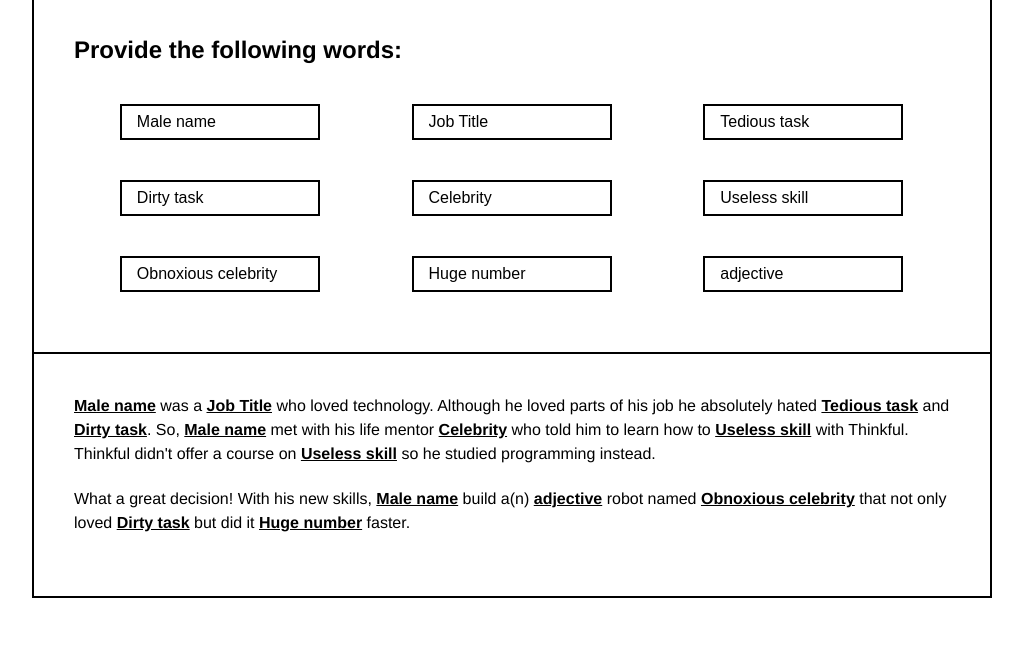
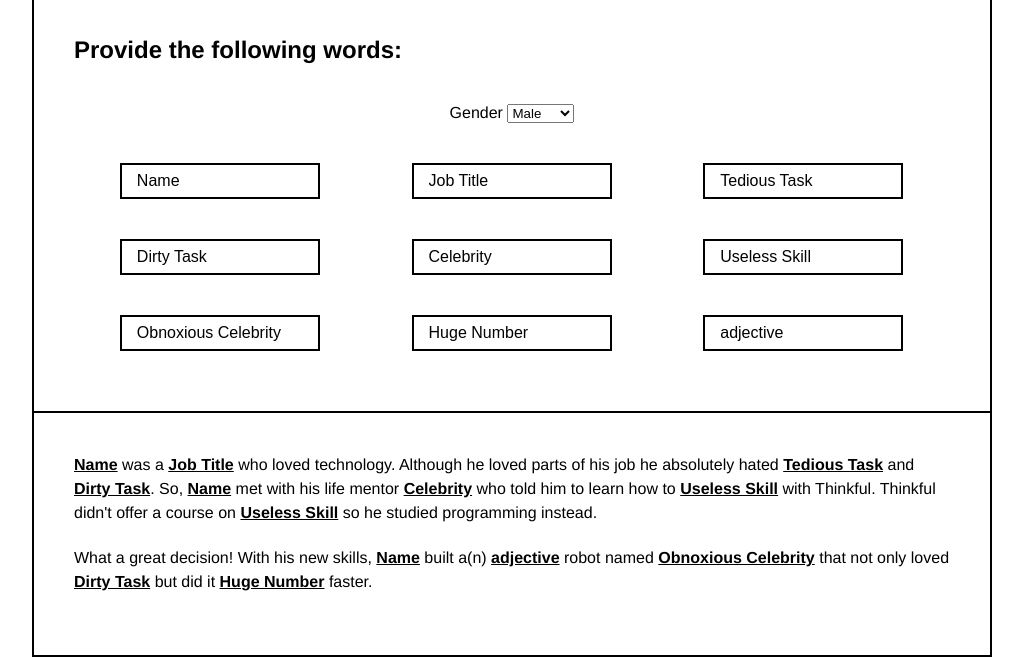
Before and after one commit to sdotson/ngmadlibs, a website: page index.html in a window 1280 px wide. Shown: the part 242-899 px from the top of the page, without its empty margins (128-1151 px from the left). Before the commit the page ends 840 px from the top, so only its background shows below. Drawn offline with Linux system fonts and the light colour scheme.

Commit message:
add controller and gender select functionality

```diff
--- a/index.html
+++ b/index.html
@@ -11,8 +11,8 @@
 		<![endif]-->
 		<link rel="stylesheet" href="css/styles.css" type="text/css">
 	</head>
-	<body ng-app=''>
-		<div class="content-width">
+	<body ng-app='myApp'>
+		<div class="content-width" ng-controller="MyCtrl" ng-init="changeGender()">
 			<header class="clearfix header">
 				<div class="img-wrapper">
 					<img src="images/mad-lib-happy-face.png" class="happyface">
@@ -23,41 +23,49 @@
 			<section class="clearfix provide-words">
 				<h2>Provide the following words:</h2>
 				<form ng-model="words" name="form">
-					<div class="form-item">
-						<input type="text" ng-model="maleName" ng-init="maleName = 'Male name'">
+					<div class="form-item form-item-full">
+						<label>Gender</label>
+						<select ng-model="gender" ng-change="changeGender()">
+							<option value="Male">Male</option>
+							<option value="Female">Female</option>
+						</select>
 					</div>
 					<div class="form-item">
-						<input type="text" ng-model="jobTitle" ng-init="jobTitle = 'Job Title'">
+						<input type="text" ng-model="name">
 					</div>
 					<div class="form-item">
-						<input type="text" ng-model="tediousTask" ng-init="tediousTask = 'Tedious task'">
+						<input type="text" ng-model="jobTitle">
 					</div>
 					<div class="form-item">
-						<input type="text" ng-model="dirtyTask" ng-init="dirtyTask = 'Dirty task'">
+						<input type="text" ng-model="tediousTask">
 					</div>
 					<div class="form-item">
-						<input type="text" ng-model="celebrity" ng-init="celebrity = 'Celebrity'">
+						<input type="text" ng-model="dirtyTask">
 					</div>
 					<div class="form-item">
-						<input type="text" ng-model="uselessSkill"  ng-init="uselessSkill = 'Useless skill'">
+						<input type="text" ng-model="celebrity">
 					</div>
 					<div class="form-item">
-						<input type="text" ng-model="obnoxiousCelebrity" ng-init="obnoxiousCelebrity = 'Obnoxious celebrity'">
+						<input type="text" ng-model="uselessSkill" >
 					</div>
 					<div class="form-item">
-						<input type="text" ng-model="hugeNumber" ng-init="hugeNumber = 'Huge number'">
+						<input type="text" ng-model="obnoxiousCelebrity">
 					</div>
 					<div class="form-item">
-						<input type="text" ng-model="adjective" ng-init="adjective = 'adjective'">
+						<input type="text" ng-model="hugeNumber">
+					</div>
+					<div class="form-item">
+						<input type="text" ng-model="adjective">
 					</div>
 				</form>
 			</section>
 			<section class="output">
-				<p><span class="dynamic-text">{{maleName}}</span> was a <span class="dynamic-text">{{jobTitle}}</span> who loved technology. Although he loved parts of his job he absolutely hated <span class="dynamic-text">{{tediousTask}}</span> and <span class="dynamic-text">{{dirtyTask}}</span>. So, <span class="dynamic-text">{{maleName}}</span> met with his life mentor <span class="dynamic-text">{{celebrity}}</span> who told him to learn how to <span class="dynamic-text">{{uselessSkill}}</span> with Thinkful. Thinkful didn't offer a course on <span class="dynamic-text">{{uselessSkill}}</span> so he studied programming instead.</p>
-				<p>What a great decision! With his new skills, <span class="dynamic-text">{{maleName}}</span> build a(n) <span class="dynamic-text">{{adjective}}</span> robot named <span class="dynamic-text">{{obnoxiousCelebrity}}</span> that not only loved <span class="dynamic-text">{{dirtyTask}}</span> but did it <span class="dynamic-text">{{hugeNumber}}</span> faster.
+				<p><span class="dynamic-text">{{name}}</span> was a <span class="dynamic-text">{{jobTitle}}</span> who loved technology. Although {{genderSubject}} loved parts of {{genderPossessive}} job {{genderSubject}} absolutely hated <span class="dynamic-text">{{tediousTask}}</span> and <span class="dynamic-text">{{dirtyTask}}</span>. So, <span class="dynamic-text">{{name}}</span> met with {{genderPossessive}} life mentor <span class="dynamic-text">{{celebrity}}</span> who told {{genderObject}} to learn how to <span class="dynamic-text">{{uselessSkill}}</span> with Thinkful. Thinkful didn't offer a course on <span class="dynamic-text">{{uselessSkill}}</span> so {{genderSubject}} studied programming instead.</p>
+				<p>What a great decision! With {{genderPossessive}} new skills, <span class="dynamic-text">{{name}}</span> built a(n) <span class="dynamic-text">{{adjective}}</span> robot named <span class="dynamic-text">{{obnoxiousCelebrity}}</span> that not only loved <span class="dynamic-text">{{dirtyTask}}</span> but did it <span class="dynamic-text">{{hugeNumber}}</span> faster.
 				</p>
 			</section>
 		</div>
 		<script src="bower_components/angular/angular.min.js"></script>
+		<script src="js/app.js"></script>
 	</body>
 </html>
--- /dev/null
+++ b/js/app.js
@@ -0,0 +1,26 @@
+angular.module('myApp', [])
+	.controller('MyCtrl', function($scope) {
+		$scope.name = 'Name';
+		$scope.jobTitle = "Job Title";
+		$scope.tediousTask = "Tedious Task";
+		$scope.dirtyTask = "Dirty Task";
+		$scope.celebrity = "Celebrity";
+		$scope.uselessSkill = "Useless Skill";
+		$scope.obnoxiousCelebrity = "Obnoxious Celebrity";
+		$scope.hugeNumber = "Huge Number";
+		$scope.adjective = "adjective";
+		$scope.gender = "Male";
+
+		$scope.changeGender = function() {
+			if ($scope.gender == "Male") {
+				$scope.genderSubject = "he";
+				$scope.genderPossessive = "his";
+				$scope.genderObject = "him";
+			} else {
+				$scope.genderSubject = "she";
+				$scope.genderPossessive = "her";
+				$scope.genderObject = "her";
+			};
+		};
+
+	});
--- a/sass/components/_forms.scss
+++ b/sass/components/_forms.scss
@@ -11,6 +11,12 @@
 		margin-bottom: 21px;
 		padding: 0px;
 	}
+}
+
+.form-item-full {
+	clear:both;
+	width: 100%;
+	float: none;
 }
 
 input[type=text] {
```
Also changed, not shown: css/styles.css, 1 other file.
